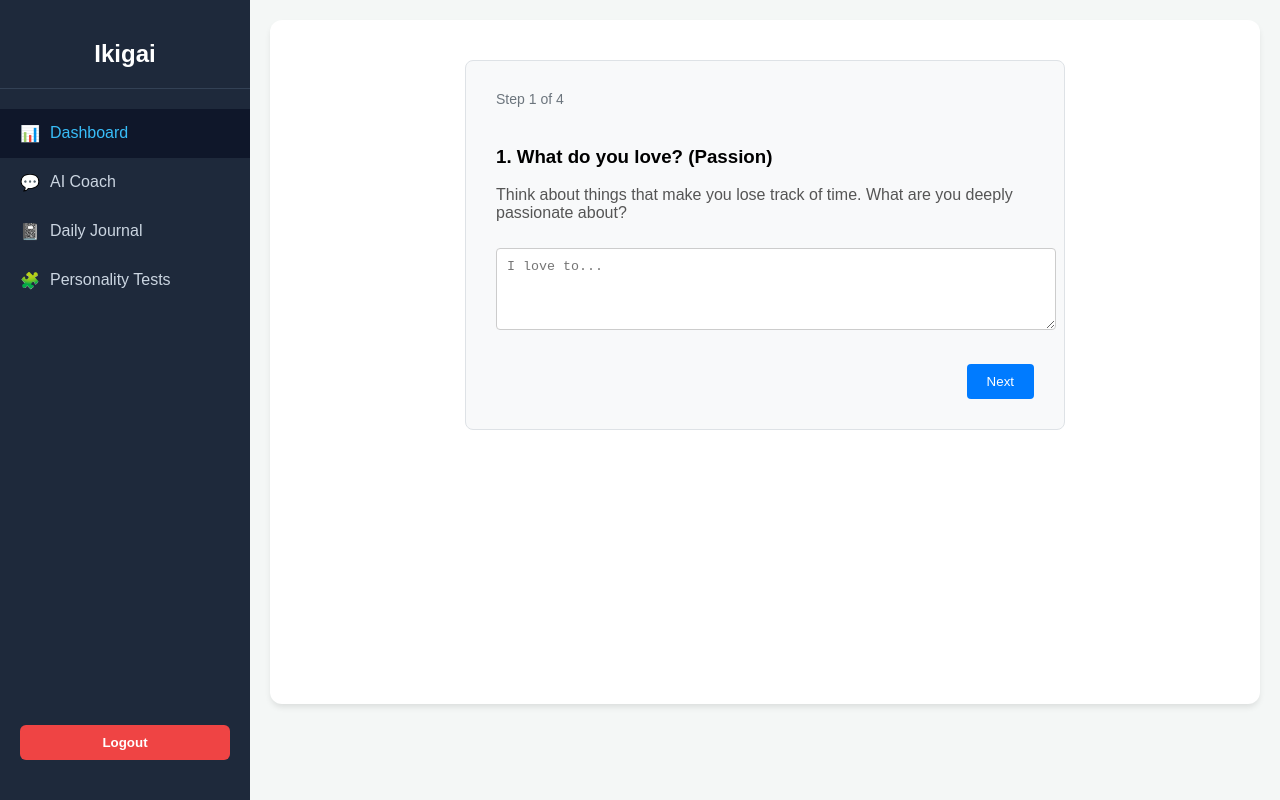
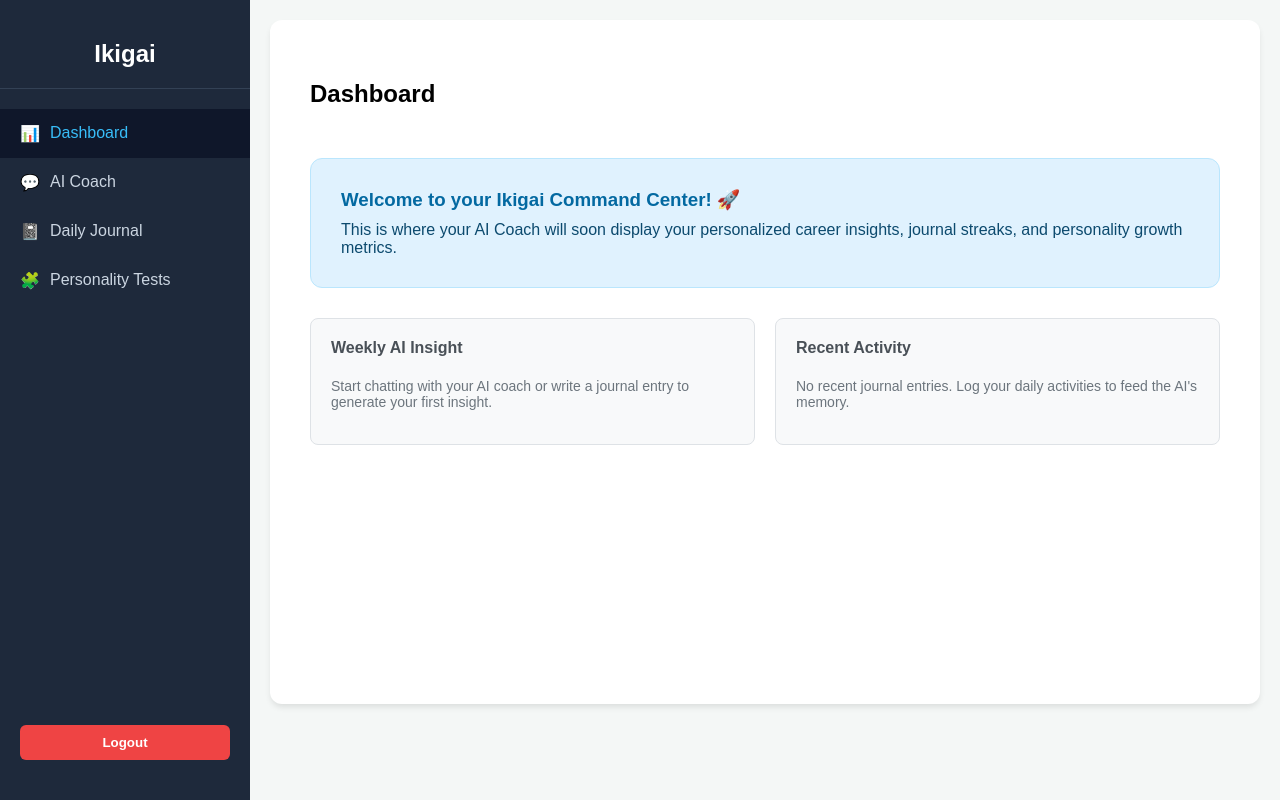
Before and after one commit to noor355/ikigai, a React (Create React App) app in the folder frontend/: page /dashboard in a window 1280 px wide. Built offline with nearby package versions, Linux system fonts and the light colour scheme; sample sign-in values are in the browser's storage.

Commit message:
refactor: clear old wizard from dashboard and set up command center UI

```diff
--- a/frontend/src/pages/DashboardPage.js
+++ b/frontend/src/pages/DashboardPage.js
@@ -1,123 +1,37 @@
-import { useState } from "react";
-import { useNavigate } from "react-router-dom";
+function DashboardPage() {
+  return (
+    <div style={{ padding: "40px", fontFamily: "sans-serif", maxWidth: "1000px", margin: "0 auto" }}>
 
-function DashboardPage({ setToken }) {
-  const navigate = useNavigate();
+      {/* Header section */}
+      <div style={{ display: "flex", justifyContent: "space-between", alignItems: "center", marginBottom: "30px" }}>
+        <h2>Dashboard</h2>
+      </div>
 
-  // Track which step of the wizard we are on (1 to 4)
-  const [step, setStep] = useState(1);
+      {/* Welcome Banner */}
+      <div style={{ backgroundColor: "#e0f2fe", padding: "30px", borderRadius: "12px", marginBottom: "30px", border: "1px solid #bae6fd" }}>
+        <h3 style={{ margin: "0 0 10px 0", color: "#0369a1" }}>Welcome to your Ikigai Command Center! 🚀</h3>
+        <p style={{ margin: 0, color: "#0c4a6e" }}>
+          This is where your AI Coach will soon display your personalized career insights, journal streaks, and personality growth metrics.
+        </p>
+      </div>
 
-  // Store the user's answers
-  const [answers, setAnswers] = useState({
-    passion: "",
-    profession: "",
-    mission: "",
-    vocation: ""
-  });
+      {/* Placeholder Grid for Future Data */}
+      <div style={{ display: "flex", gap: "20px", flexWrap: "wrap" }}>
 
+        {/* Placeholder Card 1 */}
+        <div style={{ flex: "1 1 300px", backgroundColor: "#f8f9fa", padding: "20px", borderRadius: "8px", border: "1px solid #dee2e6" }}>
+          <h4 style={{ marginTop: 0, color: "#495057" }}>Weekly AI Insight</h4>
+          <p style={{ color: "#6c757d", fontSize: "14px" }}>Start chatting with your AI coach or write a journal entry to generate your first insight.</p>
+        </div>
 
-  // Handle typing in the text boxes
-  const handleChange = (field, value) => {
-    setAnswers({ ...answers, [field]: value });
-  };
-
-  // Move to the next or previous step
-  const nextStep = () => setStep(step + 1);
-  const prevStep = () => setStep(step - 1);
-
-  // Submit the final form to your AI backend (we will wire the API up next!)
-  const handleSubmit = () => {
-    console.log("Submitting these answers to the AI:", answers);
-    alert("Answers submitted! Check the console.");
-    // We will add the Axios call to your Python AI route here later
-  };
-
-  return (
-    <div style={{ padding: "40px", fontFamily: "sans-serif", maxWidth: "600px", margin: "0 auto" }}>
-
-
-
-
-      {/* The Wizard Card */}
-      <div style={{ backgroundColor: "#f8f9fa", padding: "30px", borderRadius: "8px", border: "1px solid #dee2e6", minHeight: "300px", display: "flex", flexDirection: "column", justifyContent: "space-between" }}>
-
-        {/* Progress Indicator */}
-        <p style={{ color: "#6c757d", fontSize: "14px", margin: "0 0 20px 0" }}>Step {step} of 4</p>
-
-        {/* Step 1: Passion */}
-        {step === 1 && (
-          <div>
-            <h3>1. What do you love? (Passion)</h3>
-            <p style={{ color: "#555" }}>Think about things that make you lose track of time. What are you deeply passionate about?</p>
-            <textarea
-              rows="4"
-              style={{ width: "100%", padding: "10px", marginTop: "10px", borderRadius: "4px", border: "1px solid #ccc" }}
-              placeholder="I love to..."
-              value={answers.passion}
-              onChange={(e) => handleChange("passion", e.target.value)}
-            />
-          </div>
-        )}
-
-        {/* Step 2: Profession */}
-        {step === 2 && (
-          <div>
-            <h3>2. What are you good at? (Profession)</h3>
-            <p style={{ color: "#555" }}>List your skills, talents, and things people frequently ask you for help with.</p>
-            <textarea
-              rows="4"
-              style={{ width: "100%", padding: "10px", marginTop: "10px", borderRadius: "4px", border: "1px solid #ccc" }}
-              placeholder="I am really good at..."
-              value={answers.profession}
-              onChange={(e) => handleChange("profession", e.target.value)}
-            />
-          </div>
-        )}
-
-        {/* Step 3: Mission */}
-        {step === 3 && (
-          <div>
-            <h3>3. What does the world need? (Mission)</h3>
-            <p style={{ color: "#555" }}>What problems do you care about solving in your community or the broader world?</p>
-            <textarea
-              rows="4"
-              style={{ width: "100%", padding: "10px", marginTop: "10px", borderRadius: "4px", border: "1px solid #ccc" }}
-              placeholder="The world needs more..."
-              value={answers.mission}
-              onChange={(e) => handleChange("mission", e.target.value)}
-            />
-          </div>
-        )}
-
-        {/* Step 4: Vocation */}
-        {step === 4 && (
-          <div>
-            <h3>4. What can you get paid for? (Vocation)</h3>
-            <p style={{ color: "#555" }}>What services, products, or skills do you have that people are willing to pay for?</p>
-            <textarea
-              rows="4"
-              style={{ width: "100%", padding: "10px", marginTop: "10px", borderRadius: "4px", border: "1px solid #ccc" }}
-              placeholder="People would pay me to..."
-              value={answers.vocation}
-              onChange={(e) => handleChange("vocation", e.target.value)}
-            />
-          </div>
-        )}
-
-        {/* Navigation Buttons */}
-        <div style={{ display: "flex", justifyContent: "space-between", marginTop: "30px" }}>
-          {step > 1 ? (
-            <button onClick={prevStep} style={{ padding: "10px 20px", backgroundColor: "#6c757d", color: "white", border: "none", borderRadius: "4px", cursor: "pointer" }}>Back</button>
-          ) : <div></div> /* Empty div to push the Next button to the right */}
-
-          {step < 4 ? (
-            <button onClick={nextStep} style={{ padding: "10px 20px", backgroundColor: "#007bff", color: "white", border: "none", borderRadius: "4px", cursor: "pointer" }}>Next</button>
-          ) : (
-            <button onClick={handleSubmit} style={{ padding: "10px 20px", backgroundColor: "#28a745", color: "white", border: "none", borderRadius: "4px", cursor: "pointer" }}>Submit to AI</button>
-          )}
+        {/* Placeholder Card 2 */}
+        <div style={{ flex: "1 1 300px", backgroundColor: "#f8f9fa", padding: "20px", borderRadius: "8px", border: "1px solid #dee2e6" }}>
+          <h4 style={{ marginTop: 0, color: "#495057" }}>Recent Activity</h4>
+          <p style={{ color: "#6c757d", fontSize: "14px" }}>No recent journal entries. Log your daily activities to feed the AI's memory.</p>
         </div>
 
       </div>
+
     </div>
   );
 }
```
